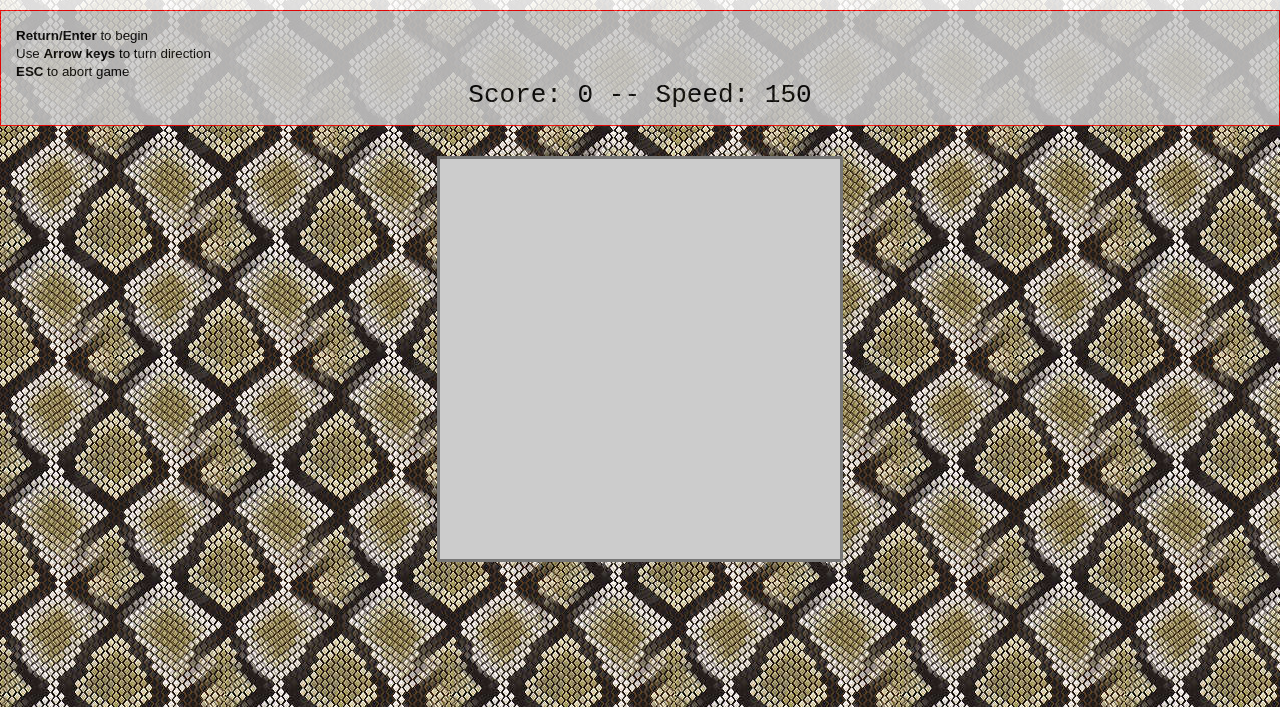
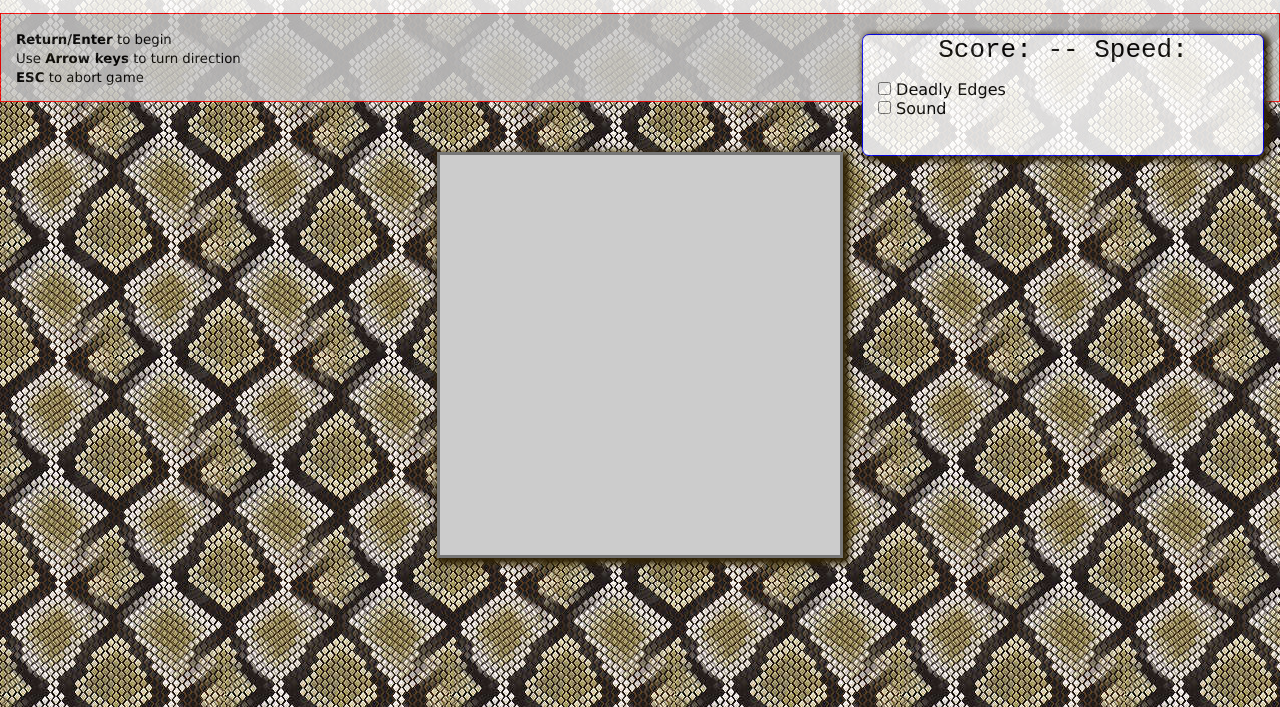
Before and after one commit to MarvelMoe/js-snake, a plain HTML site: page index.html in a window 1280 px wide. Shown: the part 93-800 px from the top of the page. Drawn offline with nearby package versions, Linux system fonts and the light colour scheme.

Commit message:
update UI

```diff
--- a/index.html
+++ b/index.html
@@ -26,11 +26,21 @@
 					Use <strong>Arrow keys</strong> to turn direction</br>
 					<strong>ESC</strong> to abort game</br>
 				</small>
+
 			</div>
-			<div id = "gameStats">
+			<div id = "gameStats" class = "shadow" >
+				<p class = "bigBold" ><span id = "score" >Score: </span> -- <span id = "speed" >Speed: </span></p>
+
+				<form id = "optionCheckboxes" >
+					<fieldset>
+					<legend></legend>
+					<input type="checkbox" name="edges" value="noEdges" /> Deadly Edges<br />
+					<input type="checkbox" name="sound" value="soundOn" /> Sound<br />
+					</fieldset>
+				</form>
 			</div>
 		</div>
-		<div id = "playarea"></div>
+		<div id = "playarea" class = "shadow" ></div>
 	</section>
 
 	<script type="text/javascript" src="https://cdnjs.cloudflare.com/ajax/libs/jquery/2.1.1/jquery.min.js"></script>
--- a/snake.css
+++ b/snake.css
@@ -6,7 +6,7 @@
 
 body {
 	background: url(./img/snakeskin1.jpg) repeat;
-	font-family: sans-serif;
+	font-family: 'Lucida Grande', Helvetica, Arial, Sans-Serif;
 }
 
 
@@ -17,6 +17,7 @@ header {
 }
 
 #gameinfo {
+	position: relative;
 	background: #ccc;
 	opacity: .85;
 	border: 1px solid red;
@@ -26,18 +27,37 @@ header {
 
 
 #gameStats {
+	position: absolute;
 	width: 400px;
+	height: 120px;
+	top: 20px;
+	right: 15px;
 	margin: 0 auto;
+	border: 1px solid blue;
 	text-align: center;
+	border-radius: 7px;
+	background: white;
+}
+
+fieldset {
+	border: none;
+}
+
+#optionCheckboxes {
+	margin: 15px 15px 0;
+	text-align: left;
+}
+
+
+.bigBold {
 	font-family: monospace;
 	font-size: 2em;
 }
 
 
-
 #playarea {
 	border: 3px solid #777;
-	margin: 30px auto;
+	margin: 50px auto;
 	position: relative;
 }
 
@@ -62,3 +82,8 @@ header {
 .cell-food {
 	background: green;
 }
+
+.shadow {
+	-webkit-box-shadow: 3px 3px 6px 3px #2f2205;
+	box-shadow: 3px 3px 6px 3px #2f2205;
+}
--- a/snake.js
+++ b/snake.js
@@ -42,7 +42,7 @@ $(function() {
         };
 
         var showStats = function( score, speed ) {                           // Put up game stats
-            $gameStats.text( 'Score: ' + score + ' -- Speed: ' + speed );
+            // $gameStats.text( 'Score: ' + score + ' -- Speed: ' + speed );
         };
 
 
```
